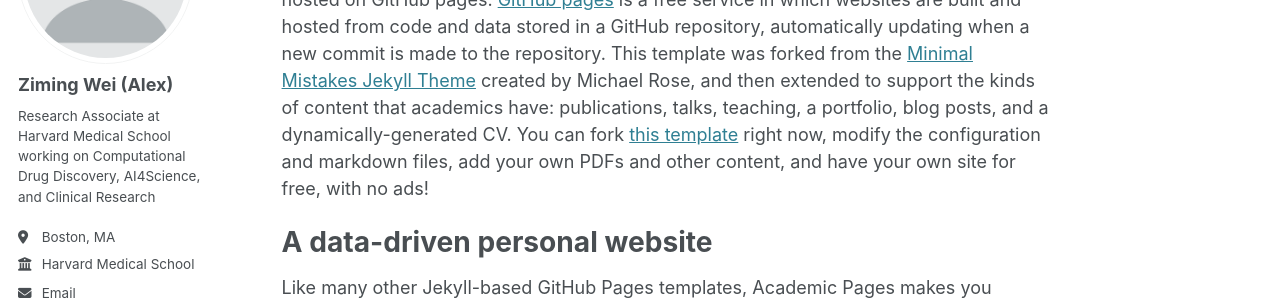
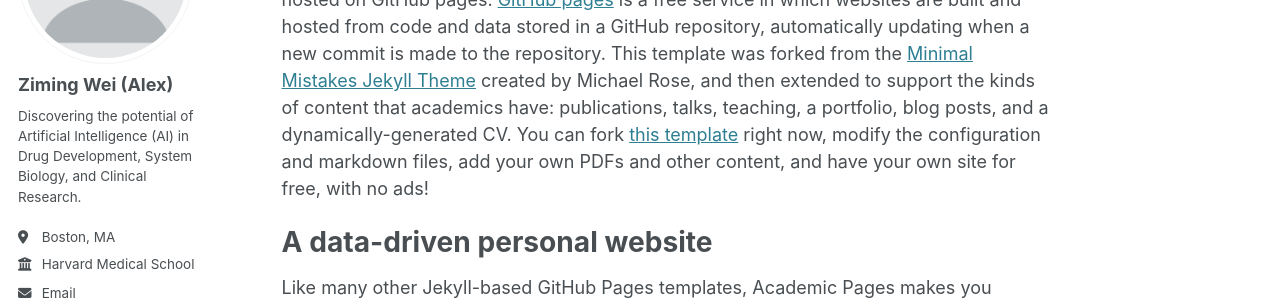
Before and after one commit to AlexWei21/AlexWei21.github.io, a Jekyll site: the page built from _pages/about.md, in a window 1280 px wide. Shown: the part 217-517 px from the top of the page. Built offline with Jekyll 4.4.1, drawn with Linux system fonts in a browser that asks for light colours; some web fonts are replaced.

Commit message:
Update _config.yml

```diff
--- a/_config.yml
+++ b/_config.yml
@@ -24,7 +24,7 @@ author:
   avatar           : "profile.png"
   name             : "Ziming Wei (Alex)"
   pronouns         : # "he/him"
-  bio              : "Research Associate at Harvard Medical School working on Computational Drug Discovery, AI4Science, and Clinical Research"
+  bio              : "Discovering the potential of Artificial Intelligence (AI) in Drug Development, System Biology, and Clinical Research."
   location         : "Boston, MA"
   employer         : "Harvard Medical School"
   uri              : # URL
```
